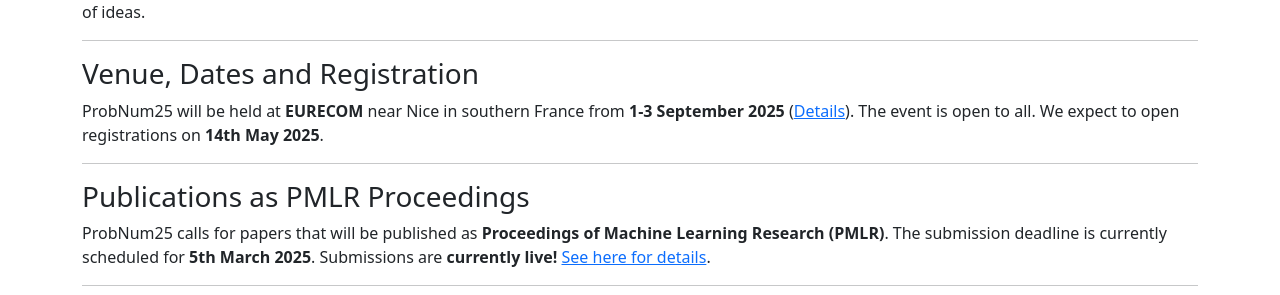
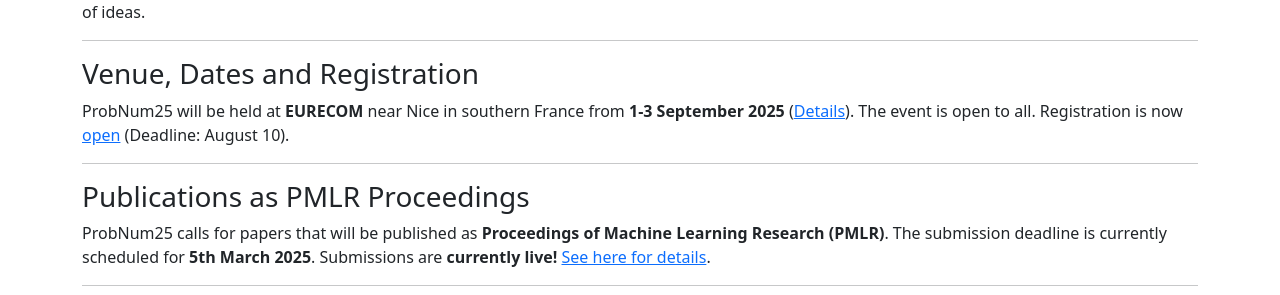
Before and after one commit to probnum2026/probnum2026.github.io, a Jekyll site: the page built from index.md, in a window 1280 px wide. Shown: the part 648-943 px from the top of the page. Built offline with Jekyll 4.4.1, drawn with Linux system fonts in a browser that asks for light colours; nearby versions of some CDN libraries.

Commit message:
Update index.md

```diff
--- a/index.md
+++ b/index.md
@@ -14,7 +14,7 @@ ProbNum25 welcomes researchers and practitioners interested in methods, theory a
 ---
 ### Venue, Dates and Registration
 
-ProbNum25 will be held at **EURECOM** near Nice in southern France from **1-3 September 2025** ([Details](/venue.html)).  The event is open to all. We expect to open registrations on **14th May 2025**.
+ProbNum25 will be held at **EURECOM** near Nice in southern France from **1-3 September 2025** ([Details](/venue.html)).  The event is open to all. Registration is now [open](https://probnum25.github.io/registration) (Deadline: August 10).
 
 ---
 ### Publications as PMLR Proceedings
```
